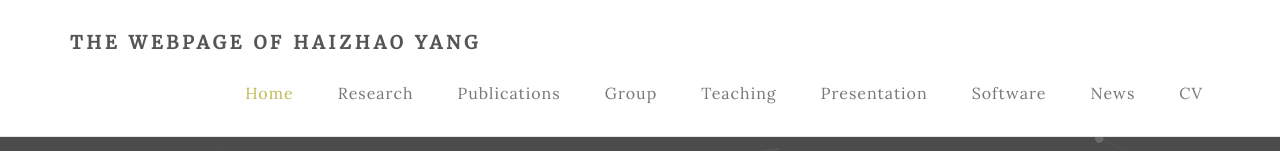
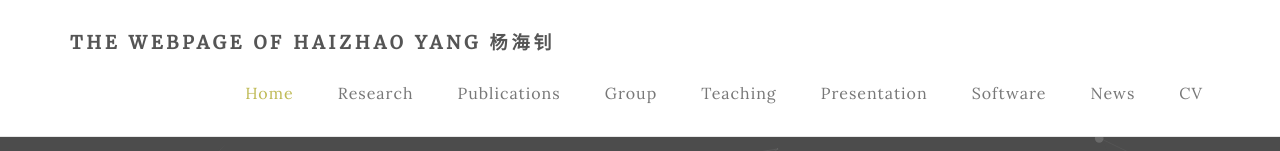
Before and after one commit to HaizhaoYang/HaizhaoYang.github.io, a plain HTML site: page index.html in a window 1280 px wide. Shown: the top 151 px of the page. Drawn offline with Linux system fonts and the light colour scheme.

Commit message:
new version

```diff
--- a/index.html
+++ b/index.html
@@ -46,7 +46,7 @@ http://www.tooplate.com/view/2085-neuron
                     <span class="icon icon-bar"></span>
                     <span class="icon icon-bar"></span>
                </button>
-               <a href="index.html" class="navbar-brand">The webpage of Haizhao Yang</a>
+               <a href="index.html" class="navbar-brand">The webpage of Haizhao Yang 杨海钊</a>
           </div>
           <div class="collapse navbar-collapse">
                <ul class="nav navbar-nav navbar-right">
```
